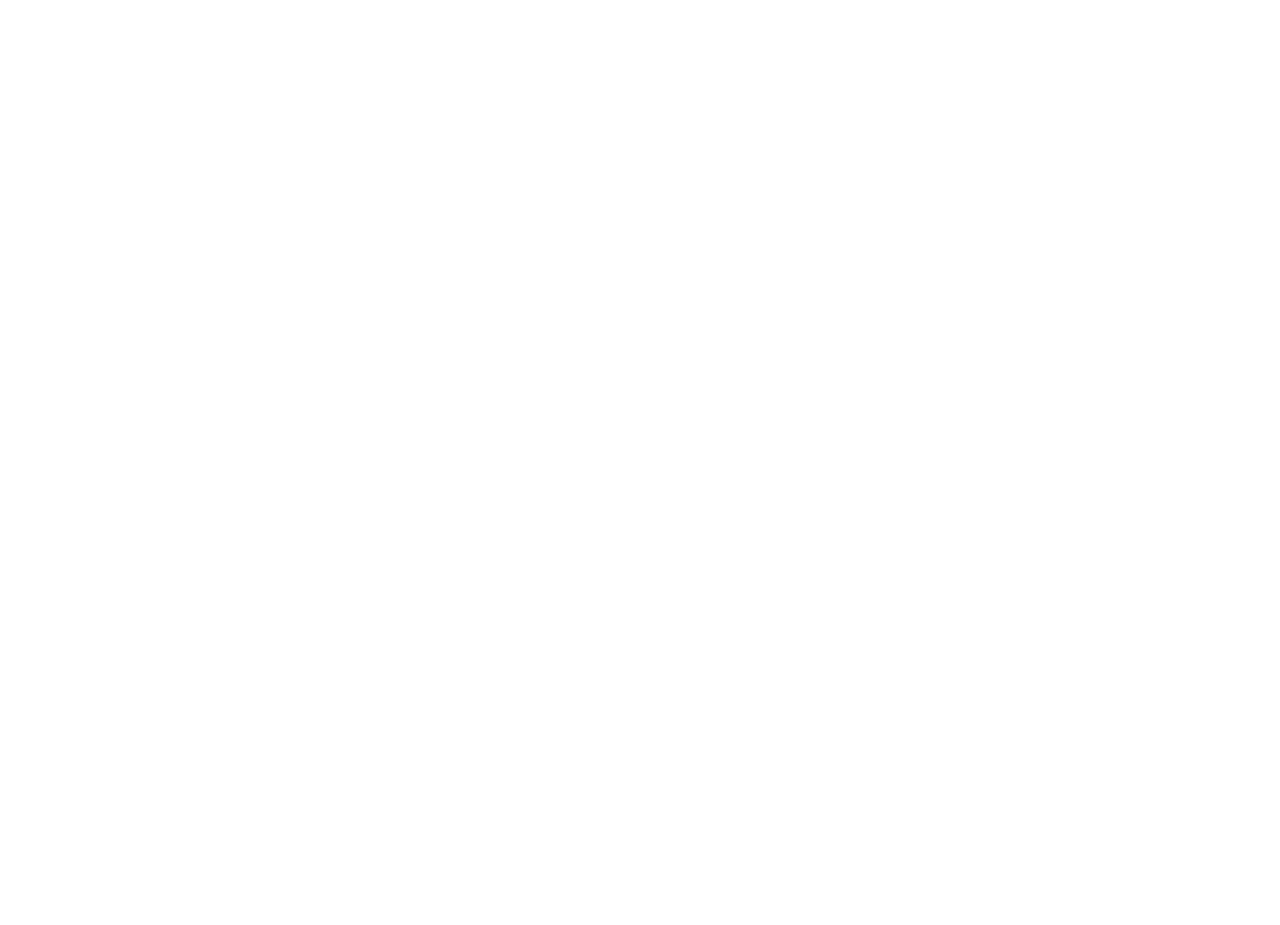
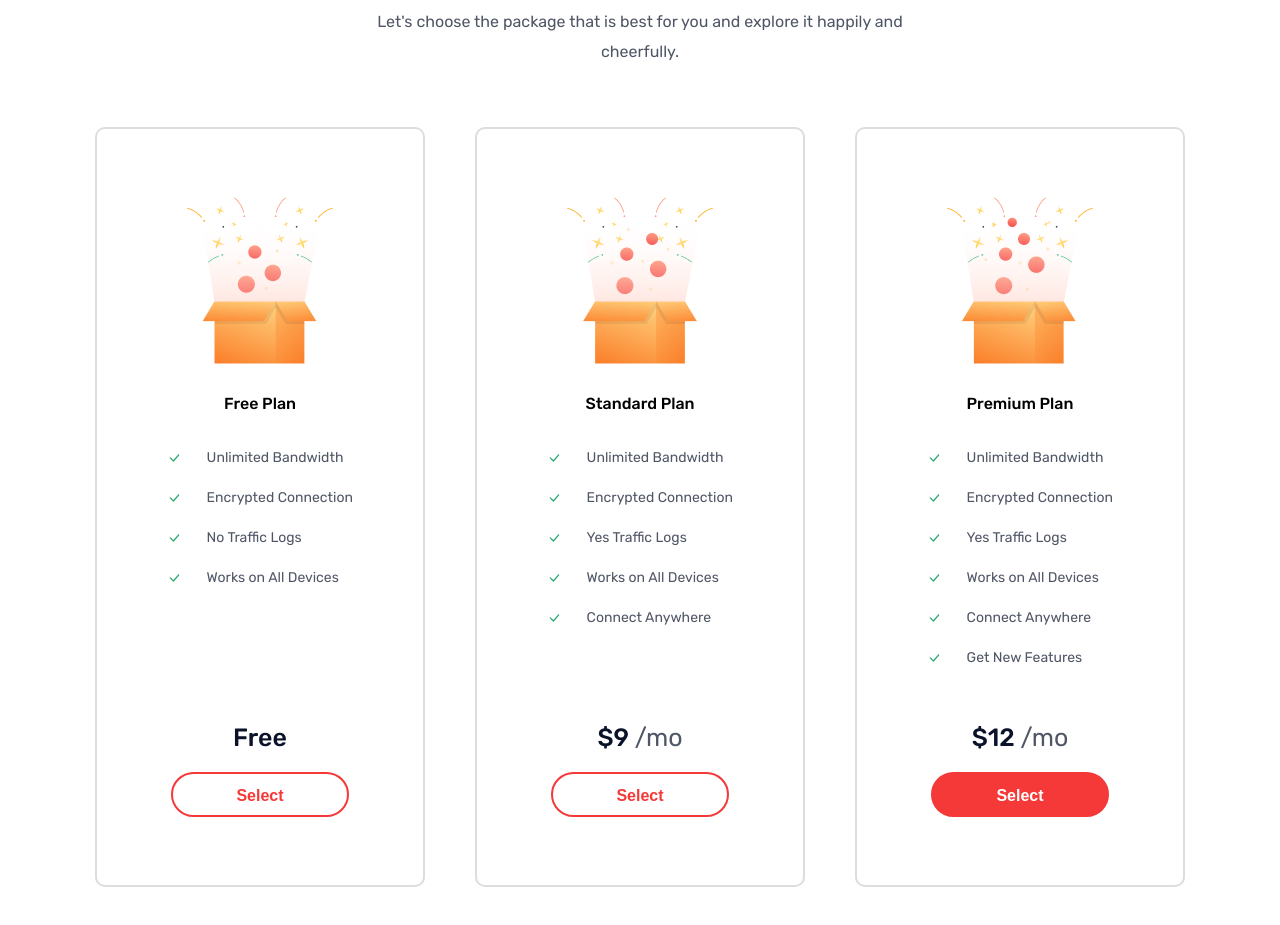
Before and after one commit to alizaeda/dev_smart-vpn, a React (Create React App) app: page / in a window 1280 px wide. Shown: the part 1660-2585 px from the top of the page. Before the commit the page ends 1525 px from the top, so only its background shows below. Built offline with nearby package versions, Linux system fonts and the light colour scheme.

Commit message:
added pricing section

```diff
--- /dev/null
+++ b/src/components/Pricing/Card.js
@@ -0,0 +1,47 @@
+import React from "react";
+import { BsCheckLg } from "react-icons/bs";
+import {
+  CardButton,
+  CardContainer,
+  CardFeatures,
+  CardFeaturesItem,
+  CardPlan,
+  CardTitle,
+  Img,
+  Light,
+} from "./Card.style";
+
+const Card = ({
+  title,
+  price,
+  plan,
+  features,
+  cardImg,
+  buttonVariant,
+  buttonTextColor,
+}) => {
+  return (
+    <>
+      <CardContainer>
+        <Img src={cardImg} alt='card' />
+        <CardTitle>{title}</CardTitle>
+        <CardFeatures>
+          {features.map((feature, key) => (
+            <CardFeaturesItem key={key}>
+              <BsCheckLg color='#2FAB73' style={{ marginRight: 25.6 }} />
+              {feature}
+            </CardFeaturesItem>
+          ))}
+        </CardFeatures>
+        <CardPlan>
+          {price} {plan && <Light>{plan}</Light>}
+        </CardPlan>
+        <CardButton buttonColor={buttonVariant} textColor={buttonTextColor}>
+          Select
+        </CardButton>
+      </CardContainer>
+    </>
+  );
+};
+
+export default Card;
--- /dev/null
+++ b/src/components/Pricing/Card.style.js
@@ -0,0 +1,78 @@
+import styled from "styled-components";
+import { device } from "../../globalStyles";
+import Button from "../Button";
+
+export const CardContainer = styled.div`
+  width: 330px;
+  height: 760px;
+  background-color: #fff;
+  margin-bottom: 150px;
+  border-radius: var(--br1);
+  border: 2px solid #dddddd;
+  display: flex;
+  flex-direction: column;
+  justify-content: center;
+  align-items: center;
+
+  &:not(:last-child) {
+    margin-right: 50px;
+  }
+
+  @media ${device.medium} {
+    margin: auto;
+    margin-bottom: 20px;
+  }
+`;
+
+export const Img = styled.img`
+  /* width: 100%; */
+`;
+
+export const CardTitle = styled.h2`
+  margin: 30px 0;
+  font-size: var(--fs2);
+  font-weight: 500;
+`;
+
+export const CardFeatures = styled.ul`
+  list-style: none;
+  display: flex;
+  flex-direction: column;
+  /* justify-content: center; */
+  height: 230px;
+  margin-bottom: 50px;
+  /* align-items: center; */
+`;
+
+export const CardFeaturesItem = styled.li`
+  font-size: var(--f1);
+  color: var(--gray);
+  line-height: 30px;
+  display: flex;
+  align-items: center;
+  &:not(:last-child) {
+    margin-bottom: 10px;
+  }
+`;
+
+export const CardPlan = styled.h2`
+  font-size: var(--f4);
+  color: var(--primary);
+  margin-bottom: 20px;
+
+  font-weight: 500;
+`;
+
+export const CardButton = styled(Button)`
+  width: 177.88px;
+  height: 45px;
+  border-width: 2px;
+
+  background-color: ${props => props.buttonColor};
+  color: ${props => props.textColor};
+`;
+
+export const Light = styled.span`
+  color: var(--gray);
+  font-weight: 400;
+`;
--- /dev/null
+++ b/src/components/Pricing/Data.js
@@ -0,0 +1,42 @@
+export const cardOne = {
+  title: "Free Plan",
+  price: "Free",
+  features: [
+    "Unlimited Bandwidth",
+    "Encrypted Connection",
+    "No Traffic Logs",
+    "Works on All Devices",
+  ],
+  cardImg: require("../../images/Free.png").default,
+};
+
+export const cardTwo = {
+  title: "Standard Plan",
+  price: "$9",
+  plan: "/mo",
+  features: [
+    "Unlimited Bandwidth",
+    "Encrypted Connection",
+    "Yes Traffic Logs",
+    "Works on All Devices",
+    "Connect Anywhere",
+  ],
+  cardImg: require("../../images/Standard.png").default,
+};
+
+export const cardThree = {
+  title: "Premium Plan",
+  price: "$12",
+  plan: "/mo",
+  features: [
+    "Unlimited Bandwidth",
+    "Encrypted Connection",
+    "Yes Traffic Logs",
+    "Works on All Devices",
+    "Connect Anywhere",
+    "Get New Features",
+  ],
+  cardImg: require("../../images/Premium.png").default,
+  buttonVariant: "#F53838",
+  buttonTextColor: "#fff",
+};
--- /dev/null
+++ b/src/components/Pricing/Pricing.style.js
@@ -0,0 +1,32 @@
+import styled from "styled-components";
+import { device } from "../../globalStyles";
+
+export const PricingSection = styled.section``;
+
+export const HeaderContent = styled.div`
+  text-align: center;
+  padding-top: 80px;
+  padding-bottom: 60px;
+`;
+
+export const Heading = styled.h2`
+  font-size: var(--f5);
+  margin-bottom: 20px;
+  color: var(--primary);
+  font-weight: 500;
+`;
+
+export const Text = styled.p`
+  color: var(--gray);
+  line-height: 30px;
+`;
+
+export const CardsWrapper = styled.div`
+  display: flex;
+  justify-content: center;
+
+  @media ${device.medium} {
+    flex-direction: column;
+    align-items: center;
+  }
+`;
--- /dev/null
+++ b/src/components/Pricing/index.js
@@ -0,0 +1,34 @@
+import React from "react";
+import { Container } from "../../globalStyles";
+import Card from "./Card";
+import { cardOne, cardThree, cardTwo } from "./Data";
+import {
+  CardsWrapper,
+  HeaderContent,
+  Heading,
+  PricingSection,
+  Text,
+} from "./Pricing.style";
+
+const Pricing = () => {
+  return (
+    <PricingSection>
+      <Container>
+        <HeaderContent>
+          <Heading>Choose Your Plan</Heading>
+          <Text>
+            Let's choose the package that is best for you and explore it happily
+            and <br /> cheerfully.
+          </Text>
+        </HeaderContent>
+        <CardsWrapper>
+          <Card {...cardOne} />
+          <Card {...cardTwo} />
+          <Card {...cardThree} />
+        </CardsWrapper>
+      </Container>
+    </PricingSection>
+  );
+};
+
+export default Pricing;
--- a/src/pages/index.js
+++ b/src/pages/index.js
@@ -2,6 +2,7 @@
 import Features from "../components/Features";
 import Hero from "../components/HeroSection";
 import Navbar from "../components/Navbar";
+import Pricing from "../components/Pricing";
 import Sidebar from "../components/Sidebar";
 
 const Home = () => {
@@ -14,6 +15,7 @@
       <Sidebar isOpen={isOpen} toggleMenu={toggleMenu} />
       <Hero />
       <Features />
+      <Pricing />
     </>
   );
 };
```
